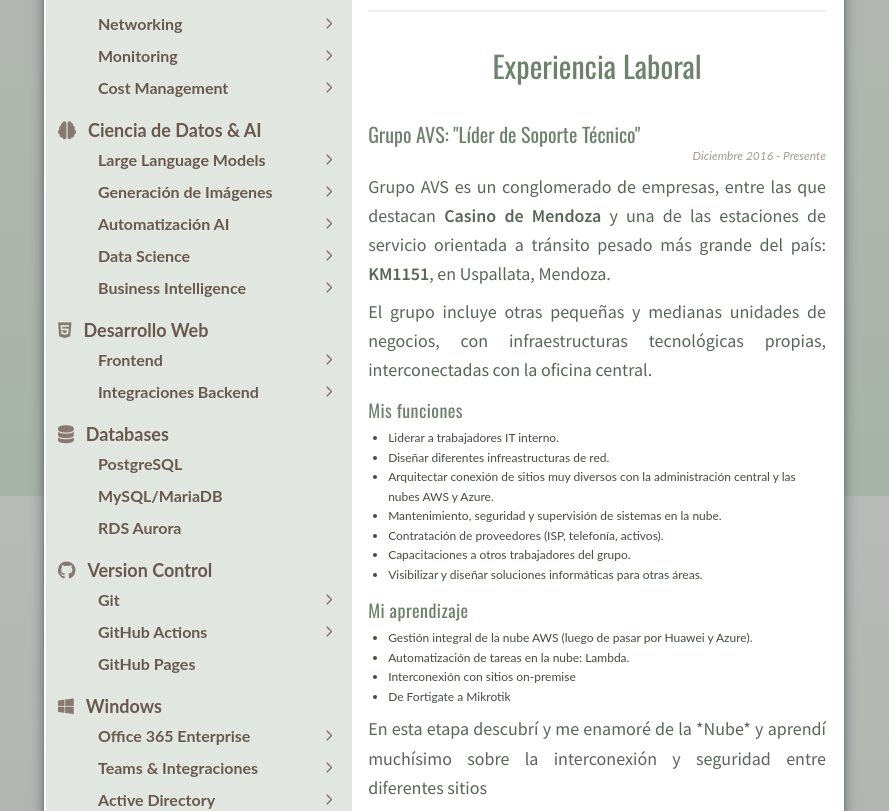
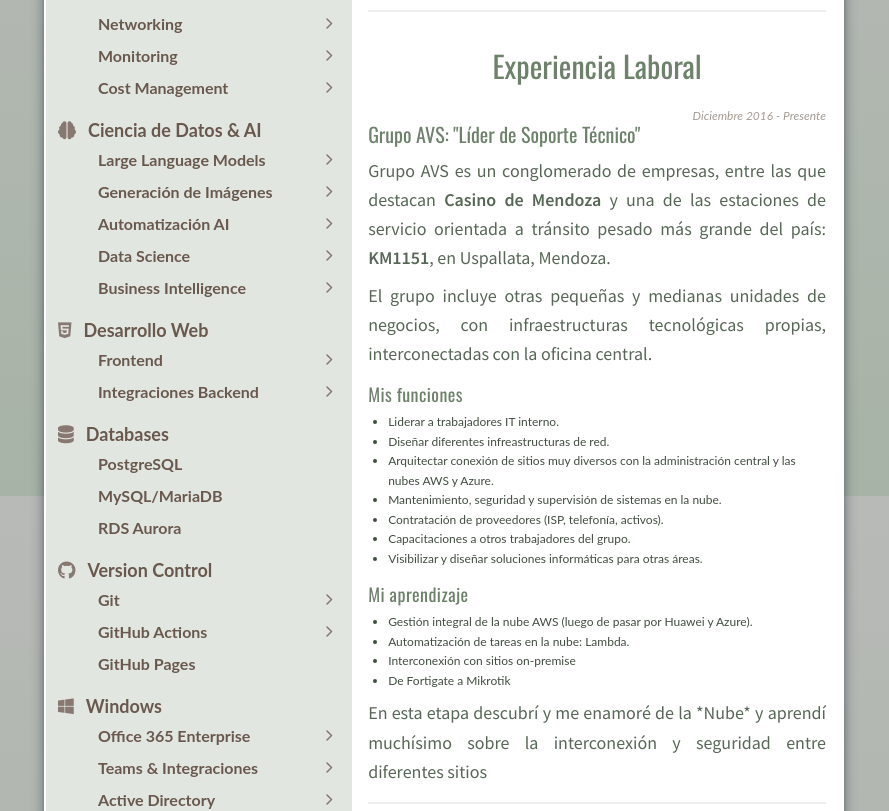
Before and after one commit to kodexArg/cv, a SvelteKit app: page /full in a window 1280 px wide. Shown: the part 1104-1915 px from the top of the page, without its empty margins (196-1085 px from the left). Built offline with nearby package versions, Linux system fonts and the light colour scheme.

Commit message:
Fix Experiencia Laboral

```diff
--- a/src/components/ShortWorkEsperience.svelte
+++ b/src/components/ShortWorkEsperience.svelte
@@ -45,15 +45,30 @@
   }
 
   .job-item {
-    @apply flex flex-wrap justify-between items-baseline;
+    @apply flex flex-col;
   }
 
   .job-item h4 {
-    @apply flex-1 min-w-0 mr-4;
+    @apply mb-1;
   }
 
   .job-item span {
-    @apply text-sm italic text-mate-600 flex-shrink-0 mt-0;
+    @apply text-sm italic text-mate-600 text-right;
+  }
+
+  /* Layout horizontal en pantallas medianas y grandes */
+  @media (min-width: 768px) {
+    .job-item {
+      @apply flex-row justify-between items-baseline;
+    }
+
+    .job-item h4 {
+      @apply flex-1 min-w-0 mr-4 mb-0;
+    }
+
+    .job-item span {
+      @apply flex-shrink-0 text-left;
+    }
   }
 
   /* Cambiar layout cuando está maximizado en viewports grandes */
--- a/src/components/WorkExperience.svelte
+++ b/src/components/WorkExperience.svelte
@@ -245,8 +245,25 @@
   article {
     @apply mt-2;
   }
-  span {
-    @apply text-xs italic text-pullover-300 text-right;
+
+  /* Layout responsive para título y fecha */
+  h3 + span {
+    @apply text-xs italic text-pullover-300 text-right block mb-2;
+  }
+
+  /* En pantallas medianas y grandes, mostrar en línea */
+  @media (min-width: 768px) {
+    article {
+      @apply relative;
+    }
+
+    h3 + span {
+      @apply absolute top-0 right-0 text-left mb-0;
+    }
+
+    h3 {
+      @apply pr-32;
+    }
   }
   ul {
     @apply text-mate-700 text-xs list-disc ml-5 leading-relaxed;
```
Also changed, not shown: 26 other files (tests, documents, lock files or other folders).
